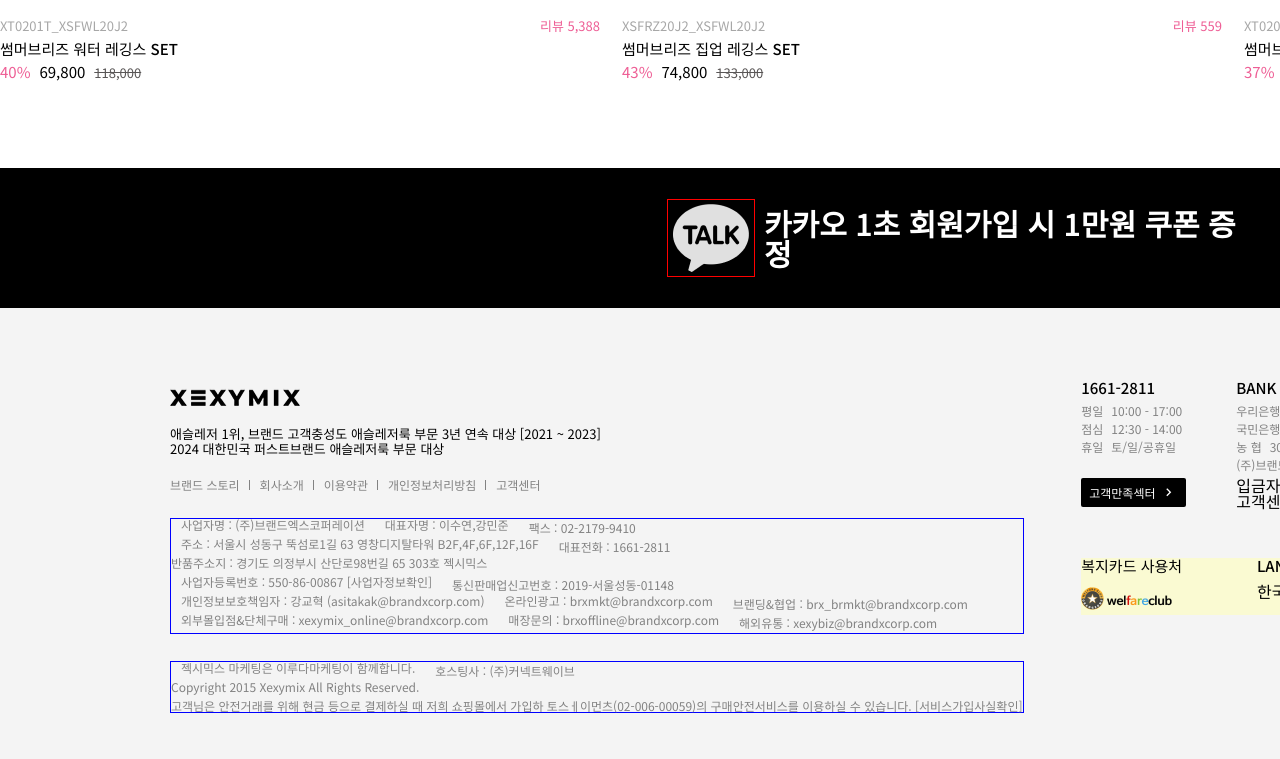
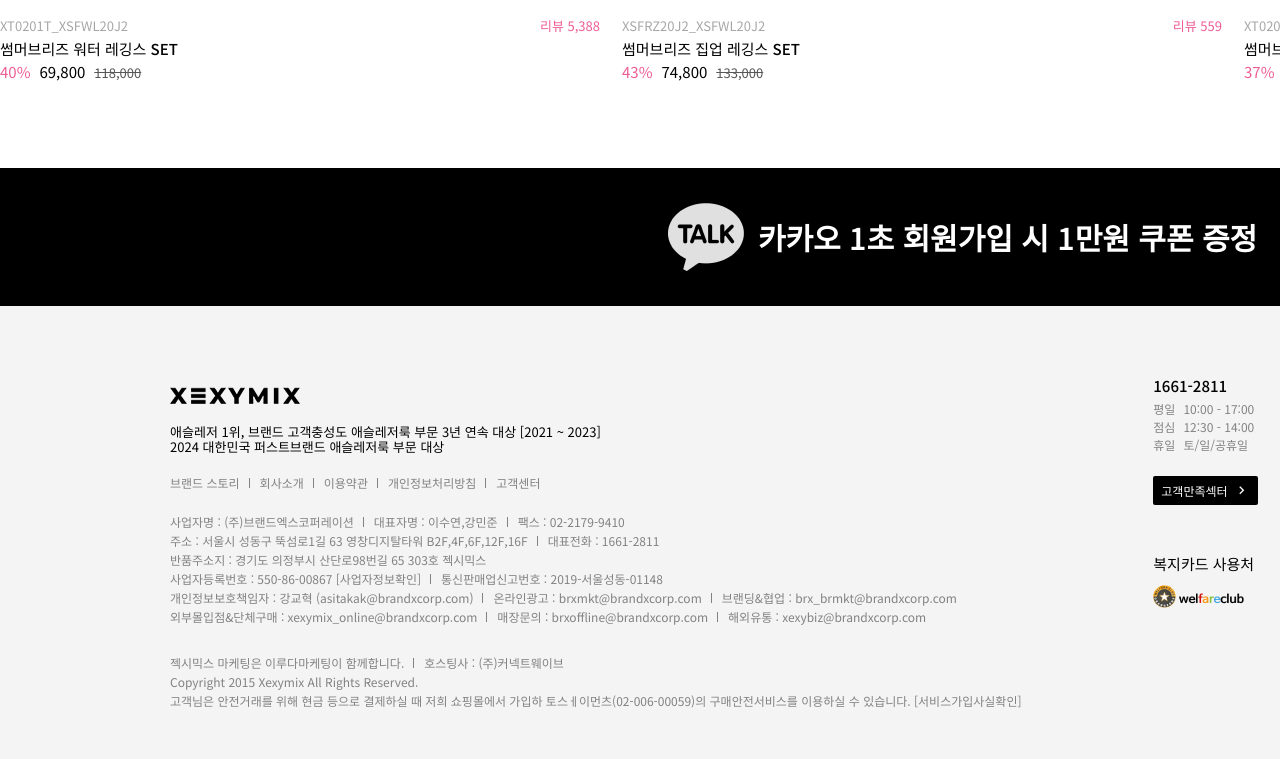
Before and after one commit to ofjxl/xexymix_portfolio, a plain HTML site: page index.html in a window 1280 px wide. Shown: the part 3897-4656 px from the top of the page. Drawn offline with nearby package versions, Linux system fonts and the light colour scheme.

Commit message:
Add files via upload

```diff
--- a/styles/index.css
+++ b/styles/index.css
@@ -228,11 +228,11 @@
 }
 main .main7 .coupon {
     background-color: #000;
-    padding: 31px 667px;
-    display: flex; align-items: center;
+    padding: 31px 0;
+    display: flex; align-items: center; justify-content: center;
 }
 main .main7 .coupon img {
-    margin-right: 9px; border: 1px solid red;
+    margin-right: 9px; /* border: 1px solid red; */
 }
 main .main7 .coupon span {
     color: #fff;
@@ -248,7 +248,7 @@
     display: flex; justify-content: space-between;
     padding: 71.87px 85px 72.78px;
 }
-main .main8 .footer .footer_left {}
+main .main8 .footer .footer_left {/* border: 1px solid red; */}
 main .main8 .footer .footer_left h2 {
     margin-bottom: 11.98px;
 }
@@ -281,24 +281,25 @@
 /* --------------------- */
 main .main8 .footer .footer_left .footer_left_contents {
     margin-bottom: 26.95px; color: #828282;
-    border: 1px solid blue;
+    /* border: 1px solid blue; */
 }
 main .main8 .footer .footer_left .footer_left_contents:last-child {margin-bottom: 0;}
 main .main8 .footer .footer_left .footer_left_contents .f_l_content {
-    display: flex;/*  border: 1px solid red; */
+    display: flex; align-items: center; justify-content: start;
     align-items: center;
 }
 main .main8 .footer .footer_left .footer_left_contents .f_l_content p {
     margin-bottom: 7px; font-size: 0.75rem;
-    margin-right: 10px; margin-left: 10px;
+    margin-right: 20px;
+    position: relative;
 }
-main .main8 footer .footer_left .footer_left_contents .f_l_content p:first-child {margin-left: 0;}
+main .main8 .footer .footer_left .footer_left_contents .f_l_content p::after {
+    content: '';
+    width: 1px; height: 10px; background-color: #828282;
+    position: absolute; right: -10px; top: 1px;
+}
+main .main8 .footer .footer_left .footer_left_contents .f_l_content p:last-child::after {display: none;}
 main .main8 footer .footer_left .footer_left_contents .f_l_content p:last-child {margin-right: 0;}
-main .main8 footer .footer_left .footer_left_contents .f_l_content p::after {
-    content: ''; display: block;
-    width: 1px; height: 10px;
-}
-main .main8 .footer .footer_left .footer_left_contents .f_l_content p:last-child {margin-bottom: 0;}
 main .main8 .footer .footer_left .footer_left_contents > p {
     font-size: 0.75rem; margin-bottom: 7px;
 }
@@ -308,9 +309,8 @@
 main .main8 .footer .footer_left .footer_left_contents > p:first-child {
     margin-bottom: 0;
 }
-main .main8 .footer .footer_left .footer_left_contents .f_l_content p::after {}
 /* -----------footer_right */
-main .main8 .footer .footer_right {}
+main .main8 .footer .footer_right {/* border: 1px solid blue; */}
 /* -----탑 */
 main .main8 .footer .footer_right .f_r_top {
     /* background-color: lightgreen; */
@@ -349,12 +349,16 @@
 main .main8 .footer .footer_right .f_r_top .f_r_top_subject .content button img {}
 /* -----센터 */
 main .main8 .footer .footer_right .f_r_center {
-    background-color: lightgoldenrodyellow;
+    /* background-color: lightgoldenrodyellow; */
     margin-bottom: 91.22px;
     display: flex;
 }
 main .main8 .footer .footer_right .f_r_center .f_r_center_subject {
-    margin-right: 75px;
+    margin-right: 60px;
+}
+main .main8 .footer .footer_right .f_r_center .f_r_center_subject:last-child {margin-right: 0;}
+main .main8 .footer .footer_right .f_r_center .f_r_center_subject:last-child {
+    margin-left: 80px;
 }
 main .main8 .footer .footer_right .f_r_center .f_r_center_subject .title {
     font-size: 0.938rem; font-weight: 500;
@@ -362,8 +366,12 @@
 }
 main .main8 .footer .footer_right .f_r_center .f_r_center_subject > p {}
 main .main8 .footer .footer_right .f_r_center .f_r_center_subject > p img {}
-main .main8 .footer .footer_right .f_r_center .f_r_center_subject a {
+main .main8 .footer .footer_right .f_r_center .f_r_center_subject .content{
+    display: flex; align-items: center;
+}
+main .main8 .footer .footer_right .f_r_center .f_r_center_subject .content > a {
     margin-right: 10px;
+    font-size: 0.75rem; color: #999;
 }
 main .main8 .footer .footer_right .f_r_center .f_r_center_subject a img {}
 /* -----바텀 */
```
